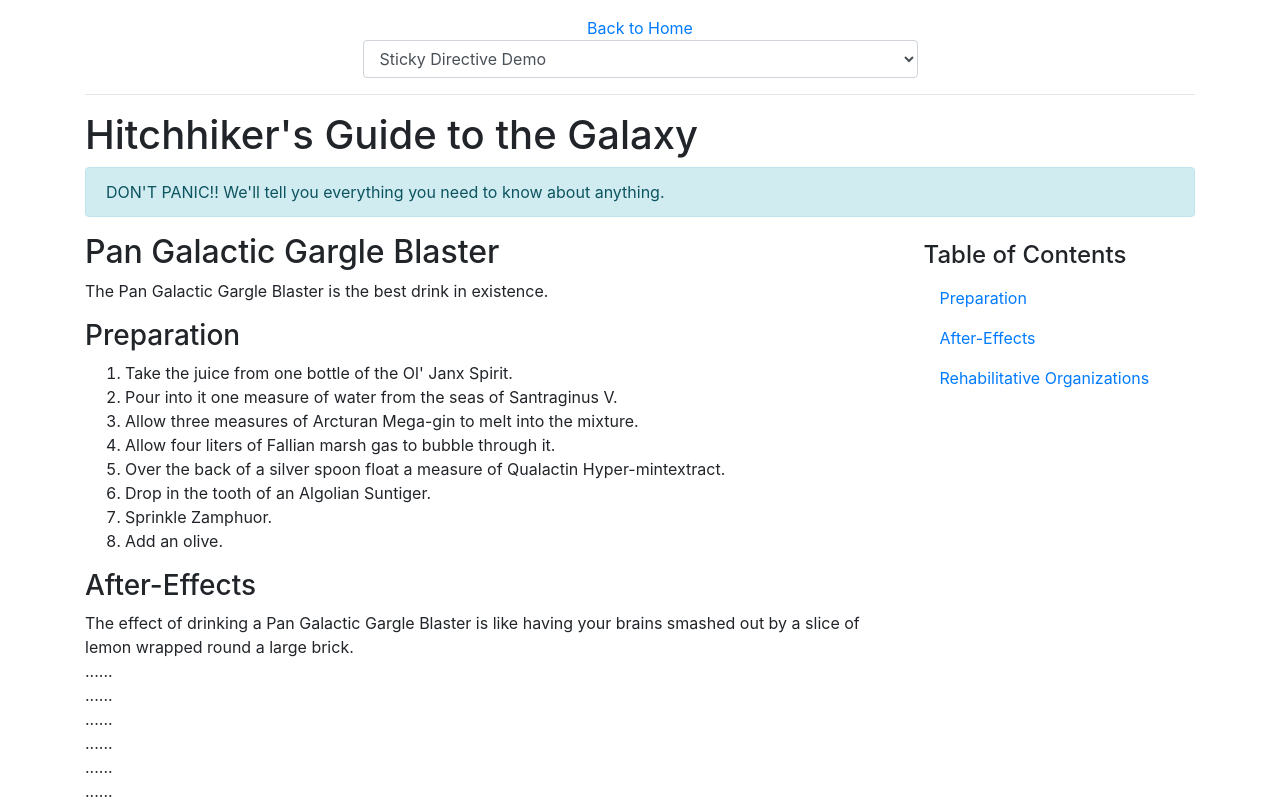
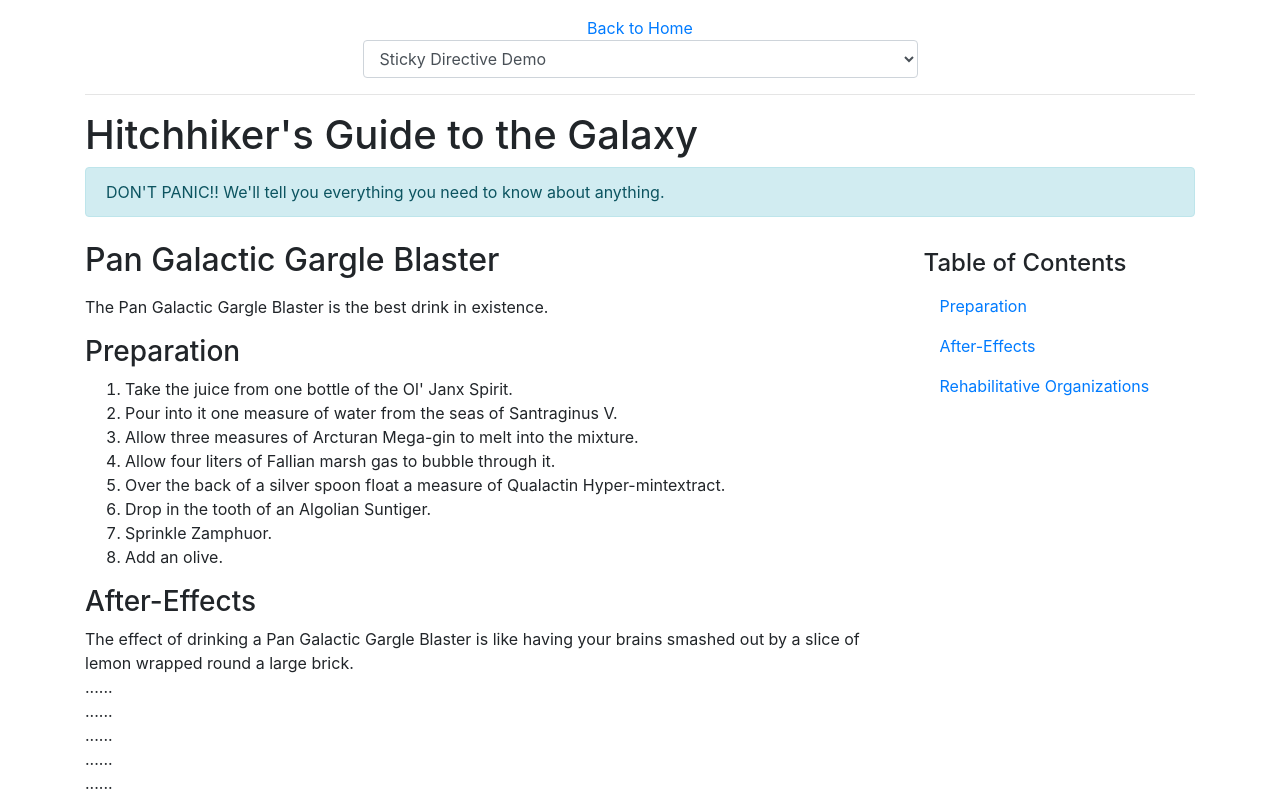
Before and after one commit to mchaitanya/angular-demos, an Angular app: page /demos/sticky-demo in a window 1280 px wide. Shown: the top 800 px of the page. Built offline with nearby package versions, Linux system fonts and the light colour scheme.

Commit message:
Position the host and set its width when it's fixed
We make use of the marker here to determine how the host should be positioned and sized.
Note that we use the `setProperty` method on the renderer here to set multiple style values.

```diff
--- a/src/app/demos/sticky-demo/sticky-demo.component.html
+++ b/src/app/demos/sticky-demo/sticky-demo.component.html
@@ -2,7 +2,7 @@
 <div class="alert alert-info">DON'T PANIC!! We'll tell you everything you need to know about anything.</div>
 <article class="d-flex align-items-baseline">
     <main class="w-75">
-        <h2 sticky>Pan Galactic Gargle Blaster</h2>
+        <h2 class="py-2" sticky>Pan Galactic Gargle Blaster</h2>
         <p>The Pan Galactic Gargle Blaster is the best drink in existence.</p>
 
         <h3 id="preparation">Preparation</h3>
@@ -49,7 +49,7 @@
 
     </main>
     <aside class="ml-4 w-25">
-        <nav class="nav flex-column" sticky>
+        <nav class="nav py-2 flex-column" sticky>
             <h4>Table of Contents</h4>
             <li class="nav-item">
                 <a class="nav-link" routerLink="." fragment="preparation">Preparation</a>
--- a/src/app/demos/sticky-demo/sticky.directive.ts
+++ b/src/app/demos/sticky-demo/sticky.directive.ts
@@ -31,9 +31,17 @@
                 .subscribe(_ => {
                     if (window.pageYOffset < marker.offsetTop) {
                         // we have yet to scroll past the marker
-                        this.renderer.setStyle(this.el.nativeElement, 'position', 'static');
+                        this.renderer.setProperty(
+                            this.el.nativeElement,
+                            'style',
+                            'position:static; width:auto'
+                        );
                     } else {
-                        this.renderer.setStyle(this.el.nativeElement, 'position', 'fixed');
+                        this.renderer.setProperty(
+                            this.el.nativeElement,
+                            'style',
+                            `position:fixed; top:0; left:${marker.offsetLeft}px; width:${marker.offsetWidth}px; background:#fff; z-index:100`
+                        );
                     }
                 });
         }
```
